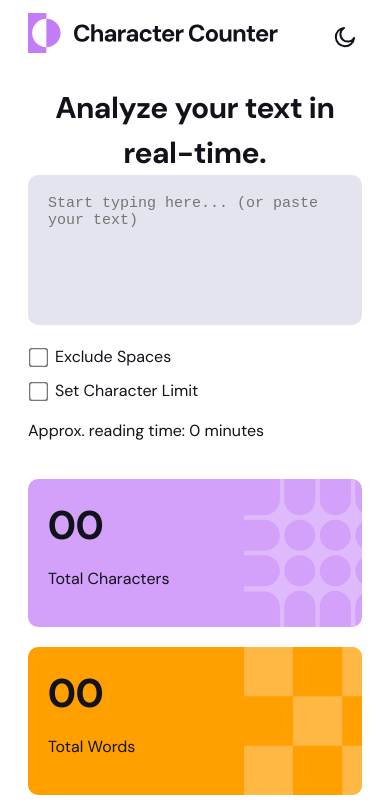
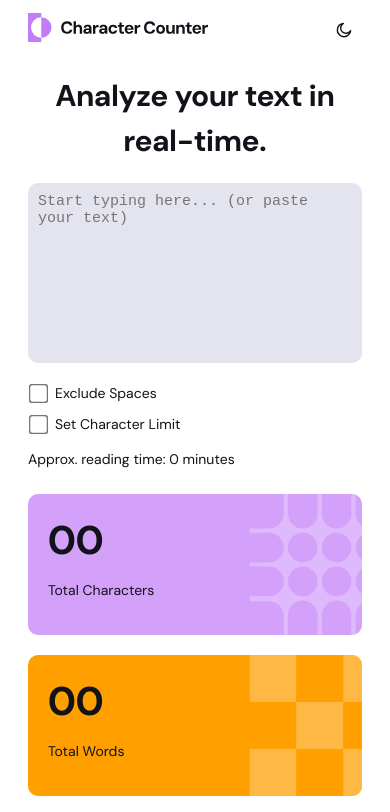
Before and after one commit to Kelvin-Ben/character-counter, a plain HTML site: page index.html in a window 390 px wide. Shown: the top 812 px of the page. Drawn offline with Linux system fonts and the light colour scheme; a script that the page names is missing; files whose address does not match are found by name.

Commit message:
Improve responsive nature of this page.

```diff
--- a/src/css/base/responsive.css
+++ b/src/css/base/responsive.css
@@ -1,78 +1,78 @@
-/* Media Queries */
+/* media queries */
 @media screen and (max-width: 1024px) {
+  #header {
+    padding: var(--spacing-sm) var(--spacing-xl);
+  }
   .container {
     padding: 0 var(--spacing-xl);
   }
-
-  #header {
-    padding: var(--spacing-sm) var(--spacing-xl);
-  }
-
   .main-heading {
     font-size: 4rem;
   }
 }
 
 @media screen and (max-width: 768px) {
+  body {
+    font-size: 1.4rem;
+  }
+  #header {
+    padding: var(--spacing-md) var(--spacing-lg);
+  }
   .container {
     padding: 0 var(--spacing-lg);
   }
-
-  #header {
-    padding: var(--spacing-md) var(--spacing-lg);
-  }
-
   .main-heading {
     font-size: 3.5rem;
   }
-
   #typing-area {
     padding: var(--spacing-md);
-    height: 15rem;
+    height: 18rem;
   }
-
   .restriction {
     margin-top: var(--spacing-md);
-    justify-content: space-around;
   }
-
   .regulate {
     width: 100%;
     flex-direction: column;
-    align-items: start;
-    justify-content: center;
+    align-items: flex-start;
     gap: var(--spacing-sm);
-    margin-bottom: 0;
   }
-
   .reading-time {
     width: 100%;
   }
-
-  .total-character, .sentence-count, .word-count {
+  .cards {
+    margin-top: var(--spacing-sm);
+  }
+  .total-character, .word-count, .sentence-count {
+    max-width: 400px;
     width: 100%;
-    max-width: 400px;
   }
 }
 
 @media screen and (max-width: 480px) {
+  #header {
+    padding: var(--spacing-xs) var(--spacing-md);
+  }
+  .logo {
+    width: 100%;
+  }
+ .logo img {
+    width: 60%;
+    object-fit: scale-down;
+  }
+  .theme-switcher img {
+    width: 80%;
+    object-fit: scale-down;
+  }
   .container {
     padding: 0 var(--spacing-md);
   }
-
-  #header {
-    padding: var(--spacing-xs) var(--spacing-md);
-  }
-
   .main-heading {
     font-size: 3rem;
-    margin-bottom: var(--spacing-lg) 0;
   }
-
-  .checkbox-group {
-    margin-right: var(--spacing-md);
+  #typing-area {
+    padding: var(--spacing-sm);
   }
-
   .number {
     font-size: 4rem;
   }
```
